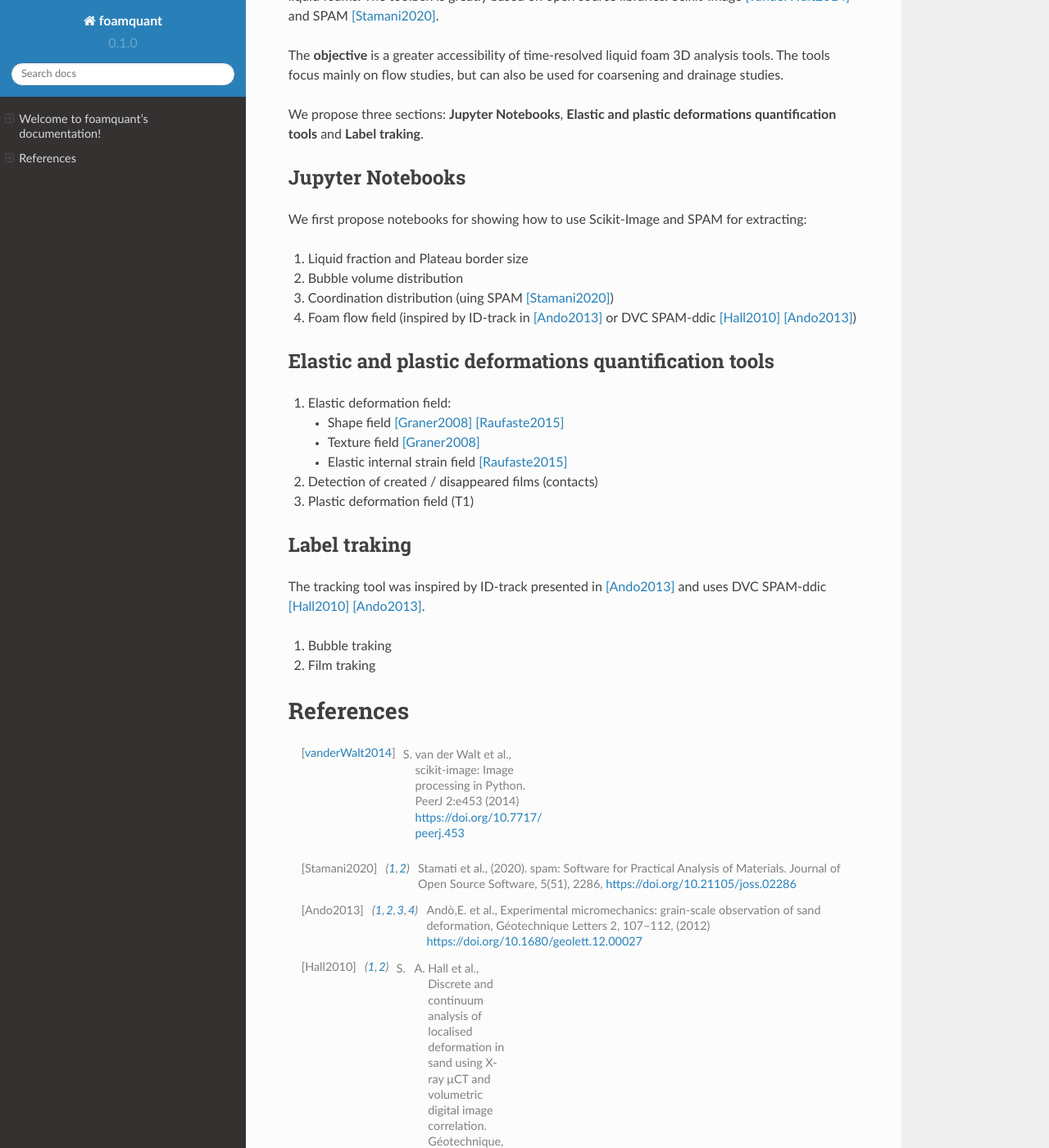
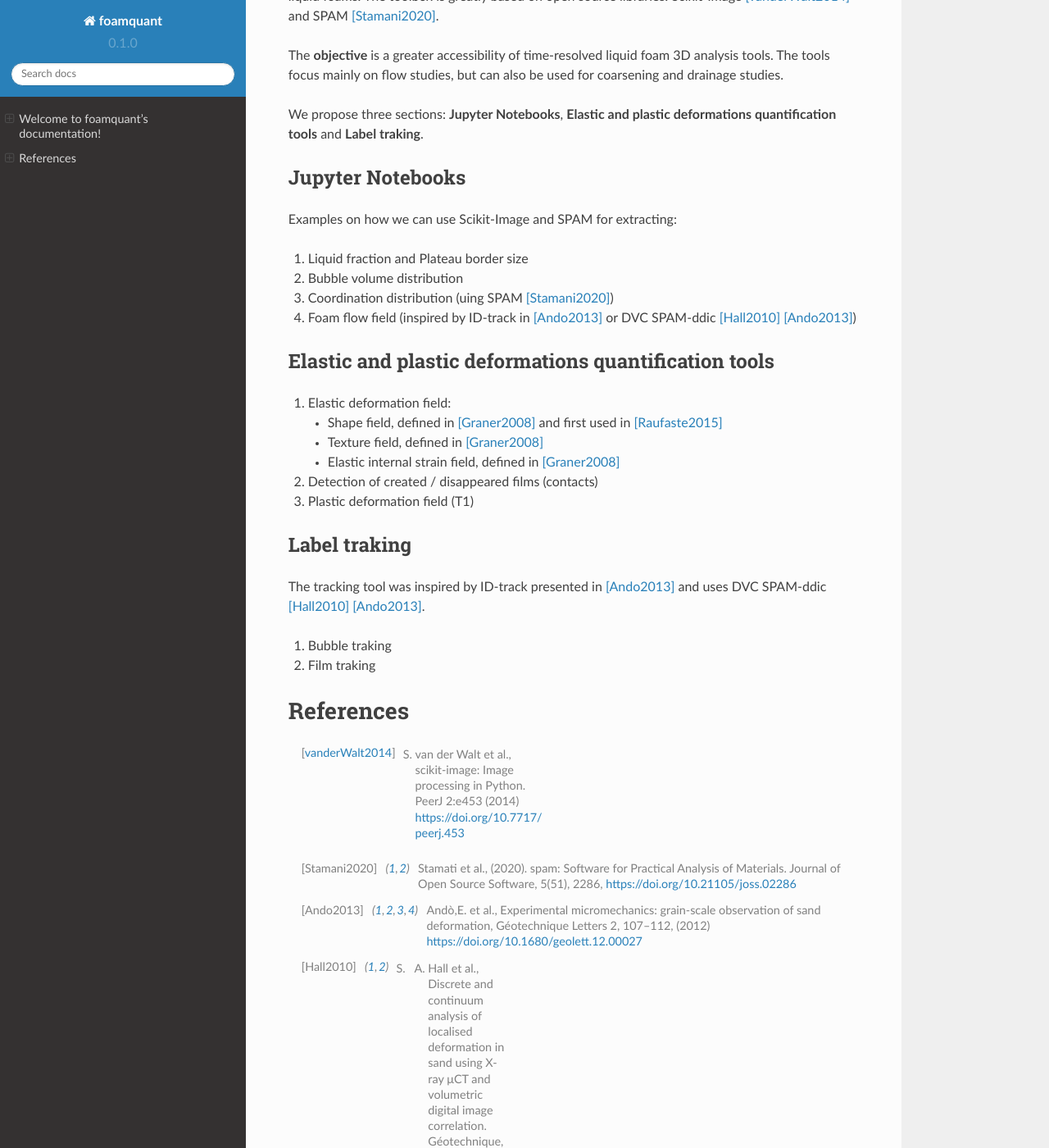
Before and after one commit to floschott/foamquant, a Sphinx documentation site: the page built from docs/source/index.rst, in a window 1280 px wide and 1400 px high, scrolled down 200 px. Shown: the whole window at 82% size. Built offline with Sphinx 7.4.7 and the Read the Docs theme 2.0.0, drawn with Linux system fonts in a browser that asks for light colours.

Commit message:
Update index.rst

```diff
--- a/docs/source/index.rst
+++ b/docs/source/index.rst
@@ -9,7 +9,7 @@ We propose three sections: **Jupyter Notebooks**, **Elastic and plastic deformat
 
 Jupyter Notebooks
 -----------------
-We first propose notebooks for showing how to use Scikit-Image and SPAM for extracting:
+Examples on how we can use Scikit-Image and SPAM for extracting:
 
 1) Liquid fraction and Plateau border size
 
@@ -25,11 +25,11 @@ Elastic and plastic deformations quantification tools
 
 1) Elastic deformation field:
 
-   - Shape field [Graner2008]_ [Raufaste2015]_
+   - Shape field, defined in [Graner2008]_ and first used in [Raufaste2015]_
 
-   - Texture field [Graner2008]_
+   - Texture field, defined in [Graner2008]_
 
-   - Elastic internal strain field [Raufaste2015]_
+   - Elastic internal strain field, defined in [Graner2008]_
 
 2) Detection of created / disappeared films (contacts)
 
```
